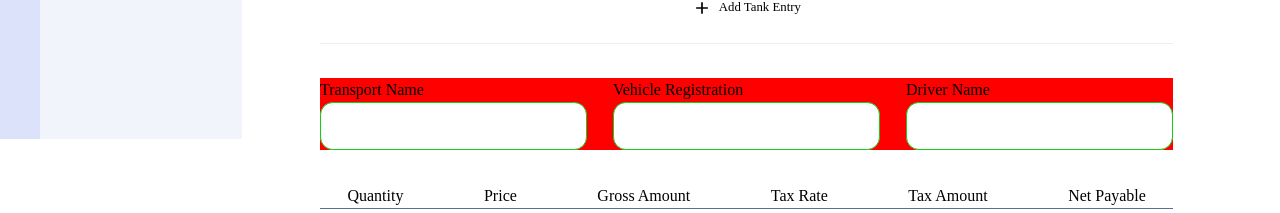
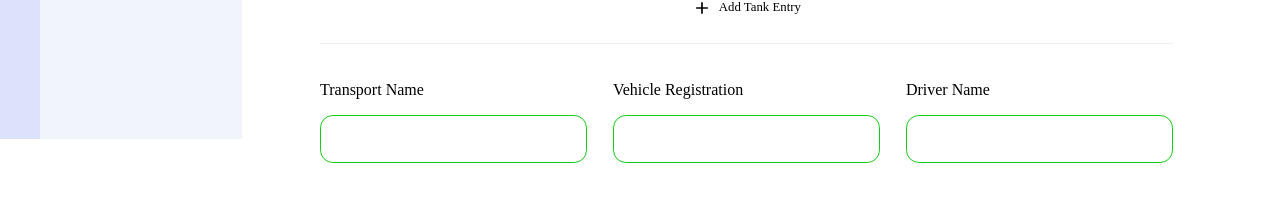
Before and after one commit to paullaster/manage-fuel-bussiness-ui, a React (Vite) app: page /dashboard/purchases/fuel/create in a window 1280 px wide. Shown: the part 661-874 px from the top of the page. Built offline with nearby package versions, Linux system fonts and the light colour scheme; no server answers; a web font is replaced by a local one.

Commit message:
refactor: refactoring creating new fuel purchase page ui

```diff
--- a/src/assets/sass/pages/_transport.scss
+++ b/src/assets/sass/pages/_transport.scss
@@ -1,7 +1,6 @@
 @use '../global/' as g;
 
 .transport {
-    background-color: red;
     margin: 4% 0;
     display: flex;
 
@@ -12,6 +11,10 @@
         & > * {
             display: block;
         }
+
+        & > *:not(:last-child) {
+            margin-bottom: g.$xsmall;
+        }
     }
 
     &>.input-group:not(:last-child) {
```
